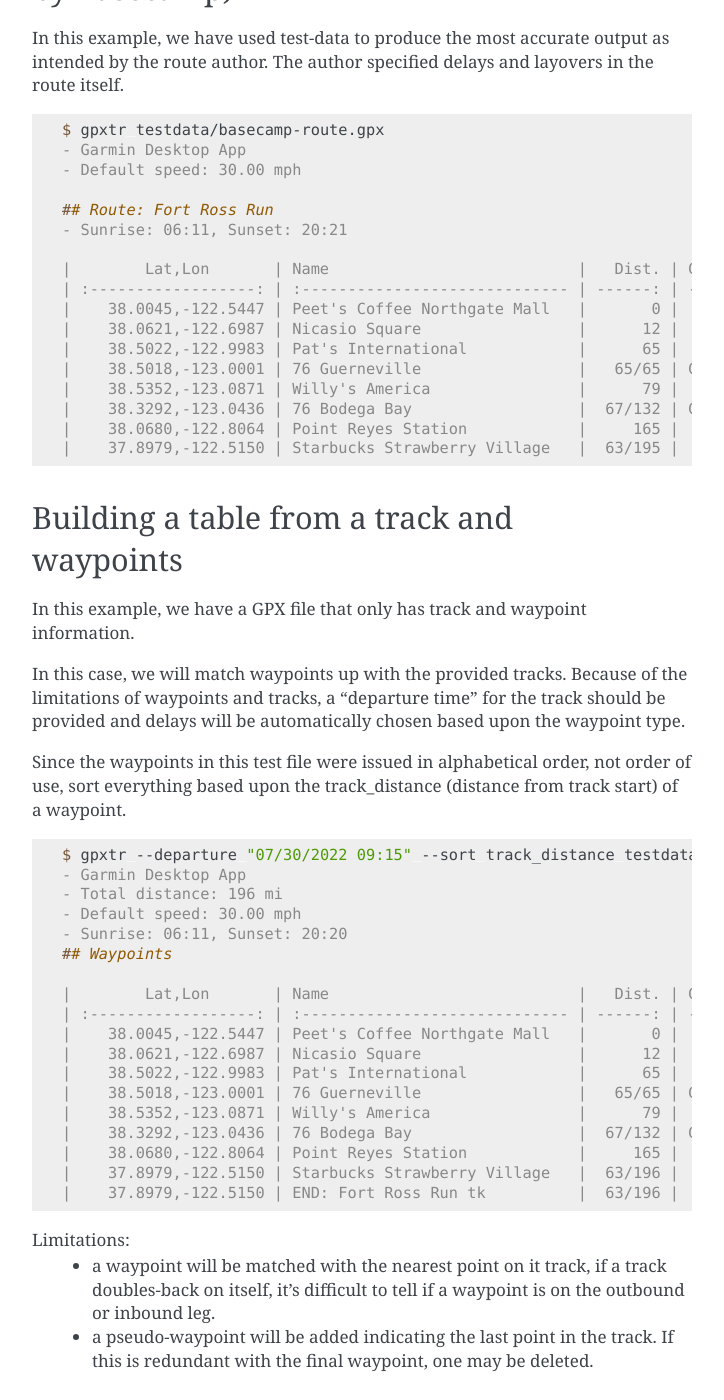
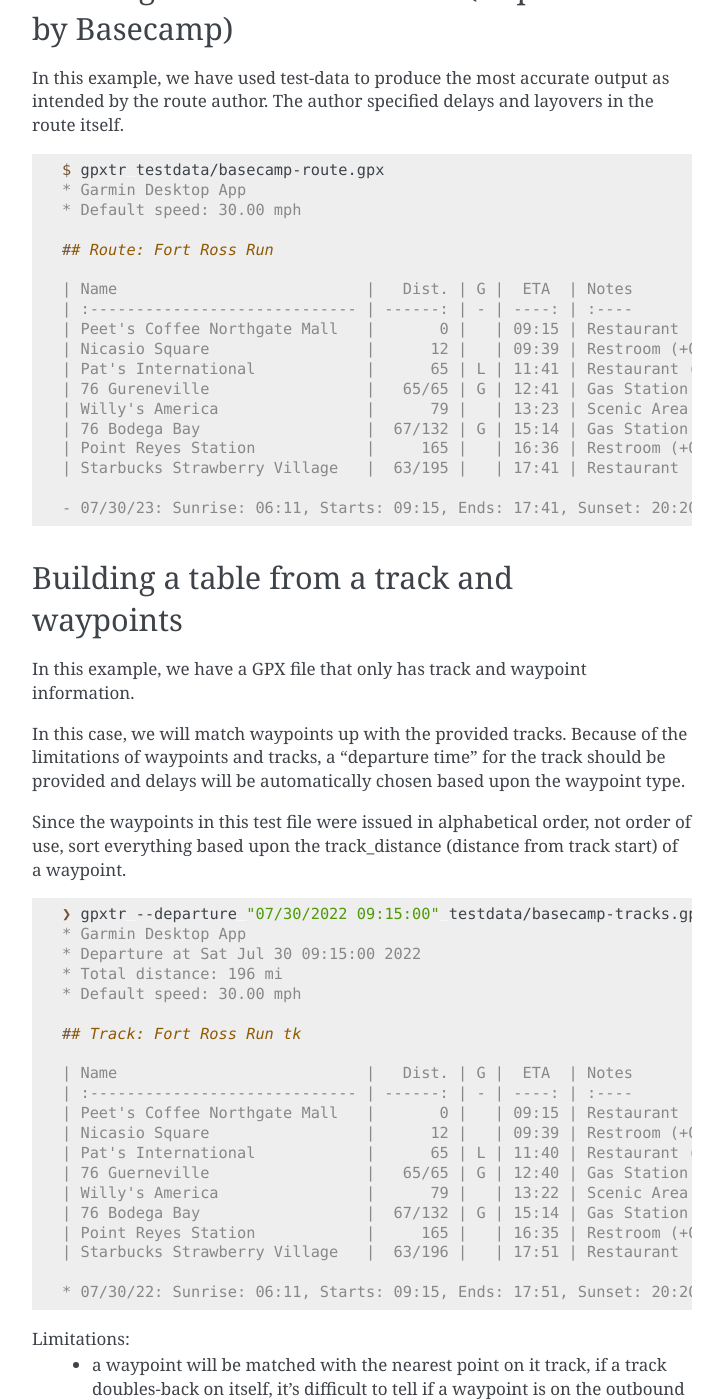
Before and after one commit to pleasantone/gpxtr, a Sphinx documentation site: the page built from docs/usage.rst, in a window 1280 px wide and 1400 px high, scrolled down 1583 px. Shown: the whole window, without its empty margins (388-1112 px from the left). Built offline with Sphinx 7.4.7, drawn with Linux system fonts in a browser that asks for light colours; some of the changed text lies outside the part shown.

Commit message:
Update docs

```diff
--- a/docs/usage.rst
+++ b/docs/usage.rst
@@ -25,20 +25,22 @@
 .. code-block:: console
 
    $ gpxtr --help
-   usage: gpxtr [-h] [--output OUTPUT] [--sort SORT] [--departure DEPARTURE] [--speed SPEED] [--html] [--metric] input [input ...]
+   usage: gpxtr [-h] [--departure DEPARTURE] [--ignore-times] [--speed SPEED]
+             [--html] [--metric] [--coordinates]
+             input [input ...]
 
    positional arguments:
-   input                 input file(s)
+      input                 input file(s)
 
    optional arguments:
-   -h, --help            show this help message and exit
-   --output OUTPUT       output file
-   --sort SORT           sort algorithm (for waypoints only)
-   --departure DEPARTURE
-                         set departure time for first point (local timezone)
-   --speed SPEED         set average travel speed
-   --html                output in HTML, not markdown
-   --metric              Use metric units (default imperial)
+      -h, --help            show this help message and exit
+      --departure DEPARTURE
+                            set departure time for first point (local timezone)
+      --ignore-times        Ignore track times
+      --speed SPEED         set average travel speed
+      --html                output in HTML, not markdown
+      --metric              Use metric units (default imperial)
+      --coordinates         Display latitude and longitude of waypoints
 
 
 .. _Python virtual environments: https://docs.python.org/3/library/venv.html
@@ -80,22 +82,23 @@
 .. code-block:: console
 
    $ gpxtr testdata/basecamp-route.gpx
-   - Garmin Desktop App
-   - Default speed: 30.00 mph
+   * Garmin Desktop App
+   * Default speed: 30.00 mph
 
    ## Route: Fort Ross Run
-   - Sunrise: 06:11, Sunset: 20:21
 
-   |        Lat,Lon       | Name                           |   Dist. | G |  ETA  | Notes
-   | :------------------: | :----------------------------- | ------: | - | ----: | :----
-   |    38.0045,-122.5447 | Peet's Coffee Northgate Mall   |       0 |   | 09:15 | Restaurant
-   |    38.0621,-122.6987 | Nicasio Square                 |      12 |   | 09:39 | Restroom (+0:15)
-   |    38.5022,-122.9983 | Pat's International            |      65 |   | 11:41 | Restaurant (+1:00)
-   |    38.5018,-123.0001 | 76 Guerneville                 |   65/65 | G | 12:41 | Gas Station (+0:15)
-   |    38.5352,-123.0871 | Willy's America                |      79 |   | 13:23 | Truck (+0:05)
-   |    38.3292,-123.0436 | 76 Bodega Bay                  |  67/132 | G | 15:14 | Gas Station (+0:15)
-   |    38.0680,-122.8064 | Point Reyes Station            |     165 |   | 16:36 | Restroom (+0:05)
-   |    37.8979,-122.5150 | Starbucks Strawberry Village   |  63/195 |   | 17:41 | Restaurant
+   | Name                           |   Dist. | G |  ETA  | Notes
+   | :----------------------------- | ------: | - | ----: | :----
+   | Peet's Coffee Northgate Mall   |       0 |   | 09:15 | Restaurant
+   | Nicasio Square                 |      12 |   | 09:39 | Restroom (+0:15)
+   | Pat's International            |      65 | L | 11:41 | Restaurant (+1:00)
+   | 76 Gureneville                 |   65/65 | G | 12:41 | Gas Station (+0:15)
+   | Willy's America                |      79 |   | 13:23 | Scenic Area (+0:05)
+   | 76 Bodega Bay                  |  67/132 | G | 15:14 | Gas Station (+0:15)
+   | Point Reyes Station            |     165 |   | 16:36 | Restroom (+0:05)
+   | Starbucks Strawberry Village   |  63/195 |   | 17:41 | Restaurant
+
+   - 07/30/23: Sunrise: 06:11, Starts: 09:15, Ends: 17:41, Sunset: 20:20
 
 Building a table from a track and waypoints
 -------------------------------------------
@@ -111,24 +114,26 @@
 
 .. code-block:: console
 
-   $ gpxtr --departure "07/30/2022 09:15" --sort track_distance testdata/basecamp-tracks.gpx
-   - Garmin Desktop App
-   - Total distance: 196 mi
-   - Default speed: 30.00 mph
-   - Sunrise: 06:11, Sunset: 20:20
-   ## Waypoints
+   ❯ gpxtr --departure "07/30/2022 09:15:00" testdata/basecamp-tracks.gpx
+   * Garmin Desktop App
+   * Departure at Sat Jul 30 09:15:00 2022
+   * Total distance: 196 mi
+   * Default speed: 30.00 mph
 
-   |        Lat,Lon       | Name                           |   Dist. | G |  ETA  | Notes
-   | :------------------: | :----------------------------- | ------: | - | ----: | :----
-   |    38.0045,-122.5447 | Peet's Coffee Northgate Mall   |       0 |   | 09:15 | Restaurant
-   |    38.0621,-122.6987 | Nicasio Square                 |      12 |   | 09:39 | Restroom (+0:15)
-   |    38.5022,-122.9983 | Pat's International            |      65 |   | 11:40 | Restaurant (+1:00)
-   |    38.5018,-123.0001 | 76 Guerneville                 |   65/65 | G | 12:41 | Gas Station (+0:15)
-   |    38.5352,-123.0871 | Willy's America                |      79 |   | 13:22 | Truck
-   |    38.3292,-123.0436 | 76 Bodega Bay                  |  67/132 | G | 15:09 | Gas Station (+0:15)
-   |    38.0680,-122.8064 | Point Reyes Station            |     165 |   | 16:30 | Restroom (+0:15)
-   |    37.8979,-122.5150 | Starbucks Strawberry Village   |  63/196 |   | 17:46 | Restaurant (+1:00)
-   |    37.8979,-122.5150 | END: Fort Ross Run tk          |  63/196 |   | 18:46 | END
+   ## Track: Fort Ross Run tk
+
+   | Name                           |   Dist. | G |  ETA  | Notes
+   | :----------------------------- | ------: | - | ----: | :----
+   | Peet's Coffee Northgate Mall   |       0 |   | 09:15 | Restaurant
+   | Nicasio Square                 |      12 |   | 09:39 | Restroom (+0:15)
+   | Pat's International            |      65 | L | 11:40 | Restaurant (+1:00)
+   | 76 Guerneville                 |   65/65 | G | 12:40 | Gas Station (+0:15)
+   | Willy's America                |      79 |   | 13:22 | Scenic Area (+0:05)
+   | 76 Bodega Bay                  |  67/132 | G | 15:14 | Gas Station (+0:15)
+   | Point Reyes Station            |     165 |   | 16:35 | Restroom (+0:15)
+   | Starbucks Strawberry Village   |  63/196 |   | 17:51 | Restaurant
+
+   * 07/30/22: Sunrise: 06:11, Starts: 09:15, Ends: 17:51, Sunset: 20:20
 
 Limitations:
    - a waypoint will be matched with the nearest point on it track, if a track
@@ -136,11 +141,3 @@
      or inbound leg.
    - a pseudo-waypoint will be added indicating the last point in the track. If this is
      redundant with the final waypoint, one may be deleted.
-
-Sort Values
-------------
-
-:track_distance: The distance a waypoint appears along a track
-:total_distance: The distance a waypoint appears along all tracks in a file (think multi-day trip)
-:name: The name of the waypoint
-:symbol: The type of waypoint (Restaurant, etc)
```
